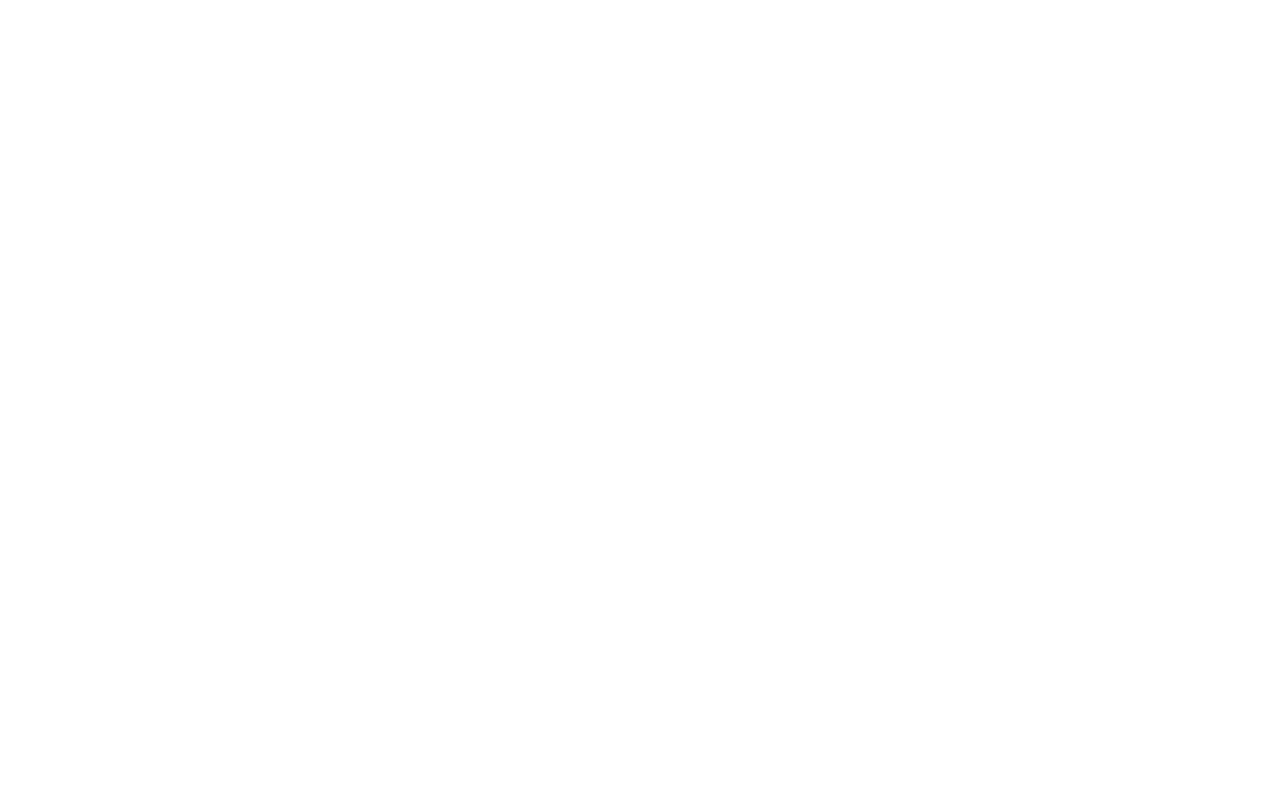
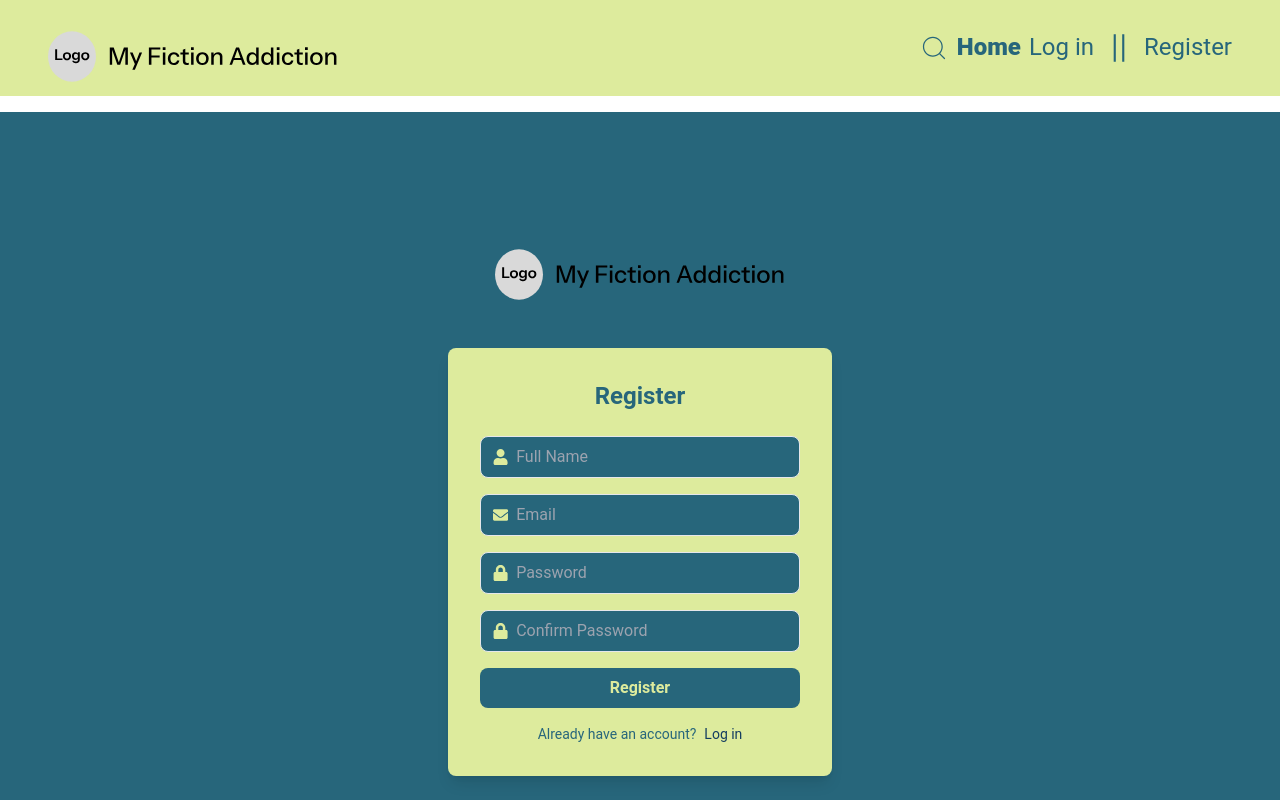
Before and after one commit to MaksimShupta/FullstackBlog_frontend, a React (Vite) app: page /register in a window 1280 px wide. Before the commit this address had no page. Shown: the top 800 px of the page. Built offline with nearby package versions, Linux system fonts and the light colour scheme.

Commit message:
register page and navigation between register and log in

```diff
--- a/src/App.jsx
+++ b/src/App.jsx
@@ -6,6 +6,7 @@
 import Category from "./pages/Category";
 import { createContext } from "react";
 import LoginPage from "./pages/LoginPage"; //import LoginPage from pages
+import RegisterPage from "./pages/RegisterPage"; //import RegisterPage from pages
 
 //Context API, for Categories
 const CategoryContext = createContext();
@@ -36,6 +37,8 @@
             <Route path="category/:category" element={<Category />} />
             {/* login Route */}
             <Route path="login" element={<LoginPage />} />
+            {/* register Route */}
+            <Route path="register" element={<RegisterPage />} />
           </Route>
         </Routes>
       </CategoryProvider>
--- a/src/pages/LoginPage.jsx
+++ b/src/pages/LoginPage.jsx
@@ -1,6 +1,8 @@
 import logo from "../assets/logo.svg"; //importing logo from assets
 import { useState } from "react"; //import useState from react
 import { FaUser, FaLock } from "react-icons/fa"; //import FaUser abd FaLock from react-icons
+import { Link } from "react-router"; //importing Link from react-router
+
 const LoginPage = () => {
   const [email, setEmail] = useState(""); //useState from email
   const [password, setPassword] = useState(""); //useState for password
@@ -55,9 +57,9 @@
         <div className="text-center mt-4">
           <p className="text-sm mt-2 text-accent">
             Don't have an account?
-            <a href="#" className="text-accent2 ml-2 hover:underline">
+            <Link to="/register" className="text-accent2 ml-2 hover:underline">
               Register
-            </a>
+            </Link>
           </p>
         </div>
       </div>
--- a/src/pages/Register.jsx
+++ /dev/null
@@ -1,5 +0,0 @@
-const Register = () => {
-  return <div>Register</div>;
-};
-
-export default Register;
--- /dev/null
+++ b/src/pages/RegisterPage.jsx
@@ -0,0 +1,101 @@
+import logo from "../assets/logo.svg"; //importing logo from assets
+import { useState } from "react"; //import useState from react
+import { FaUser } from "react-icons/fa"; //importing FaUser  from react icon
+import { FaEnvelope } from "react-icons/fa"; //importing  FaEnveloper from react icon
+import { FaLock } from "react-icons/fa"; //importing FaLock from react icon
+import { Link } from "react-router"; //importing Link from react-router
+
+const RegisterPage = () => {
+  const [name, setName] = useState(""); //useState for name
+  const [email, setEmail] = useState(""); //useState for email
+  const [password, setPassword] = useState(""); //useState for password
+  const [confirmPassword, setConfirmPassword] = useState(""); //useState for confirm password
+
+  //handle registration
+  const handleRegister = (e) => {
+    e.preventDefault(); //prevent default submission
+    if (password !== confirmPassword) {
+      alert("Passwords do not match!"); // alert if password are not the same
+      return;
+    }
+    console.log("registerer:", name, email, password); //console the inputs
+  };
+  return (
+    <div className="flex flex-col justify-center items-center min-h-screen bg-accent">
+      <img src={logo} className="mb-12" />
+      <div className="bg-primary p-8 rounded-lg shadow-lg w-96">
+        <h2 className="text-2xl font-bold text-center text-accent mb-6">
+          Register
+        </h2>
+
+        <form onSubmit={handleRegister} className="space-y-4">
+          <div className="flex items-center border rounded-lg px-3 py-2 bg-accent">
+            <FaUser className="text-primary" />
+            <input
+              type="text"
+              placeholder="Full Name"
+              value={name}
+              onChange={(e) => setName(e.target.value)}
+              required
+              className="w-full pl-2 bg-transparent outline-none"
+            />
+          </div>
+
+          <div className="flex items-center border rounded-lg px-3 py-2 bg-accent">
+            <FaEnvelope className="text-primary" />
+            <input
+              type="email"
+              placeholder="Email"
+              value={email}
+              onChange={(e) => setEmail(e.target.value)}
+              required
+              className="w-full pl-2 bg-transparent outline-none"
+            />
+          </div>
+
+          <div className="flex items-center border rounded-lg px-3 py-2 bg-accent">
+            <FaLock className="text-primary" />
+            <input
+              type="password"
+              placeholder="Password"
+              value={password}
+              onChange={(e) => setPassword(e.target.value)}
+              required
+              className="w-full pl-2 bg-transparent outline-none"
+            />
+          </div>
+
+          <div className="flex items-center border rounded-lg px-3 py-2 bg-accent">
+            <FaLock className="text-primary" />
+            <input
+              type="password"
+              placeholder="Confirm Password"
+              value={confirmPassword}
+              onChange={(e) => setConfirmPassword(e.target.value)}
+              required
+              className="w-full pl-2 bg-transparent outline-none"
+            />
+          </div>
+
+          <button
+            type="submit"
+            className="w-full bg-accent hover:bg-accent2 text-primary font-bold py-2 px-4 rounded-lg"
+          >
+            Register
+          </button>
+        </form>
+
+        <div className="text-center mt-4">
+          <p className="text-sm mt-2 text-accent">
+            Already have an account?
+            <Link to="/login" className="text-accent2 ml-2 hover:underline">
+              Log in
+            </Link>
+          </p>
+        </div>
+      </div>
+    </div>
+  );
+};
+
+export default RegisterPage;
```
